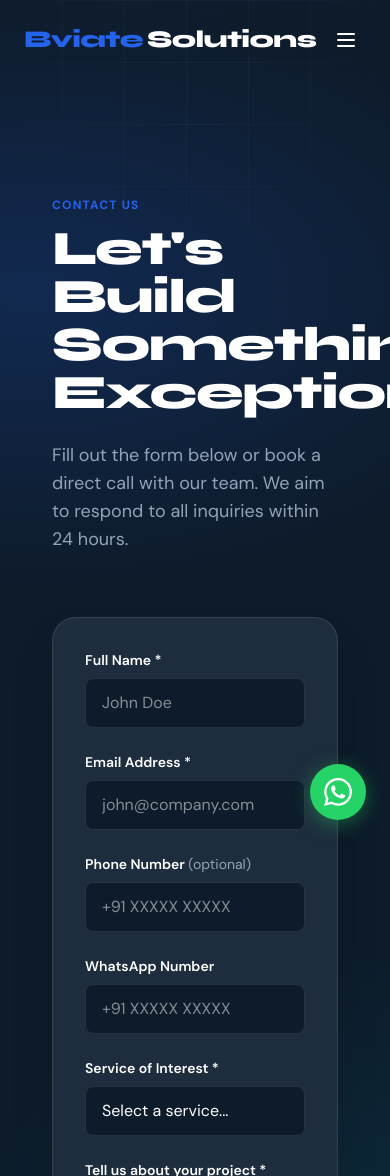
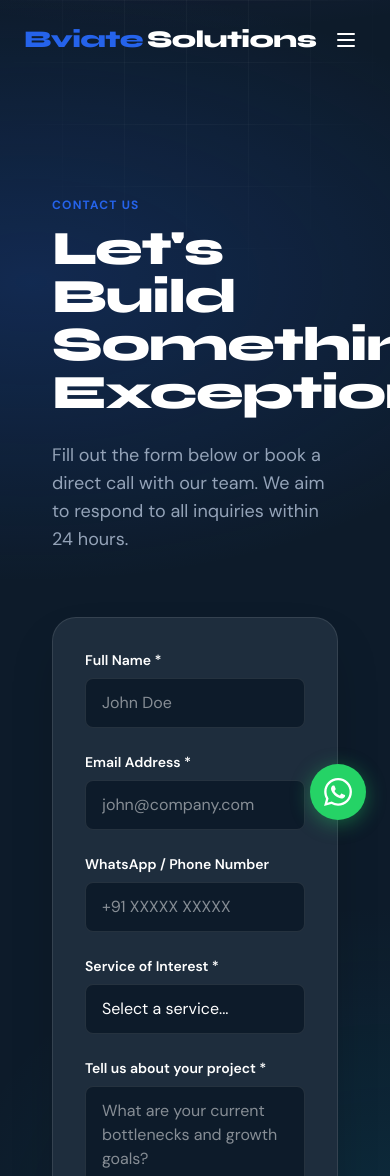
Before and after one commit to Sahana200331/bviate-website, a Next.js app: page /contact in a window 390 px wide. Shown: the top 1176 px of the page. Built offline with nearby package versions, Linux system fonts and the light colour scheme.

Commit message:
Fix: merge phone+whatsapp into single number field

```diff
--- a/src/app/api/contact/route.js
+++ b/src/app/api/contact/route.js
@@ -37,8 +37,8 @@ export async function POST(request) {
     }
 
     // Step 4: Extract fields
-    const { name, email, phone, whatsapp, service, message } = body
-    console.log("STEP 4 - Fields extracted:", { name, email, phone, whatsapp, service, message })
+    const { name, email, whatsapp, service, message } = body
+    console.log("STEP 4 - Fields extracted:", { name, email, whatsapp, service, message })
 
     // Step 5: Insert into Supabase
     const { data, error } = await supabase
@@ -46,7 +46,6 @@ export async function POST(request) {
       .insert([{
         name,
         email,
-        ...(phone ? { phone } : {}),
         whatsapp,
         service_interested: service,
         message
--- a/src/components/LeadContactForm.js
+++ b/src/components/LeadContactForm.js
@@ -6,7 +6,7 @@ import { useFadeIn } from "../hooks/useFadeIn"; // 1. Added the missing import!
 export default function LeadContactForm() {
   useFadeIn(); // 2. Trigger the animation so it becomes visible!
 
-  const [form, setForm] = useState({ name: "", email: "", phone: "", whatsapp: "", service: "", message: "" });
+  const [form, setForm] = useState({ name: "", email: "", whatsapp: "", service: "", message: "" });
   const [status, setStatus] = useState("idle"); // idle | loading | success | error
 
   const handleChange = (e) => setForm(prev => ({ ...prev, [e.target.name]: e.target.value }));
@@ -24,7 +24,7 @@ export default function LeadContactForm() {
       const data = await res.json();
       if (!res.ok || !data.success) throw new Error(data.error || "Submission failed");
       setStatus("success");
-      setForm({ name: "", email: "", phone: "", whatsapp: "", service: "", message: "" });
+      setForm({ name: "", email: "", whatsapp: "", service: "", message: "" });
     } catch (err) {
       console.error("Form submission error:", err);
       setStatus("error");
@@ -33,7 +33,7 @@ export default function LeadContactForm() {
 
   const handleReset = () => {
     setStatus('idle')
-    setForm({ name: '', email: '', phone: '', whatsapp: '', service: '', message: '' })
+    setForm({ name: '', email: '', whatsapp: '', service: '', message: '' })
   }
 
   if (status === "error") {
@@ -119,16 +119,10 @@ export default function LeadContactForm() {
         </div>
       </div>
 
-      {/* Phone Number */}
-      <div className="flex flex-col gap-2">
-        <label className="text-white text-sm font-semibold">Phone Number <span className="text-secondary font-normal">(optional)</span></label>
-        <input type="tel" name="phone" value={form.phone} onChange={handleChange} className="bg-navy border border-white/10 rounded-lg px-4 py-3 text-white focus:outline-none focus:border-primary/50 transition-colors" placeholder="+91 XXXXX XXXXX" />
-      </div>
-
       {/* WhatsApp & Service Row */}
       <div className="grid grid-cols-1 md:grid-cols-2 gap-6">
         <div className="flex flex-col gap-2">
-          <label className="text-white text-sm font-semibold">WhatsApp Number</label>
+          <label className="text-white text-sm font-semibold">WhatsApp / Phone Number</label>
           <input type="tel" name="whatsapp" value={form.whatsapp} onChange={handleChange} className="bg-navy border border-white/10 rounded-lg px-4 py-3 text-white focus:outline-none focus:border-primary/50 transition-colors" placeholder="+91 XXXXX XXXXX" />
         </div>
         <div className="flex flex-col gap-2">
```
